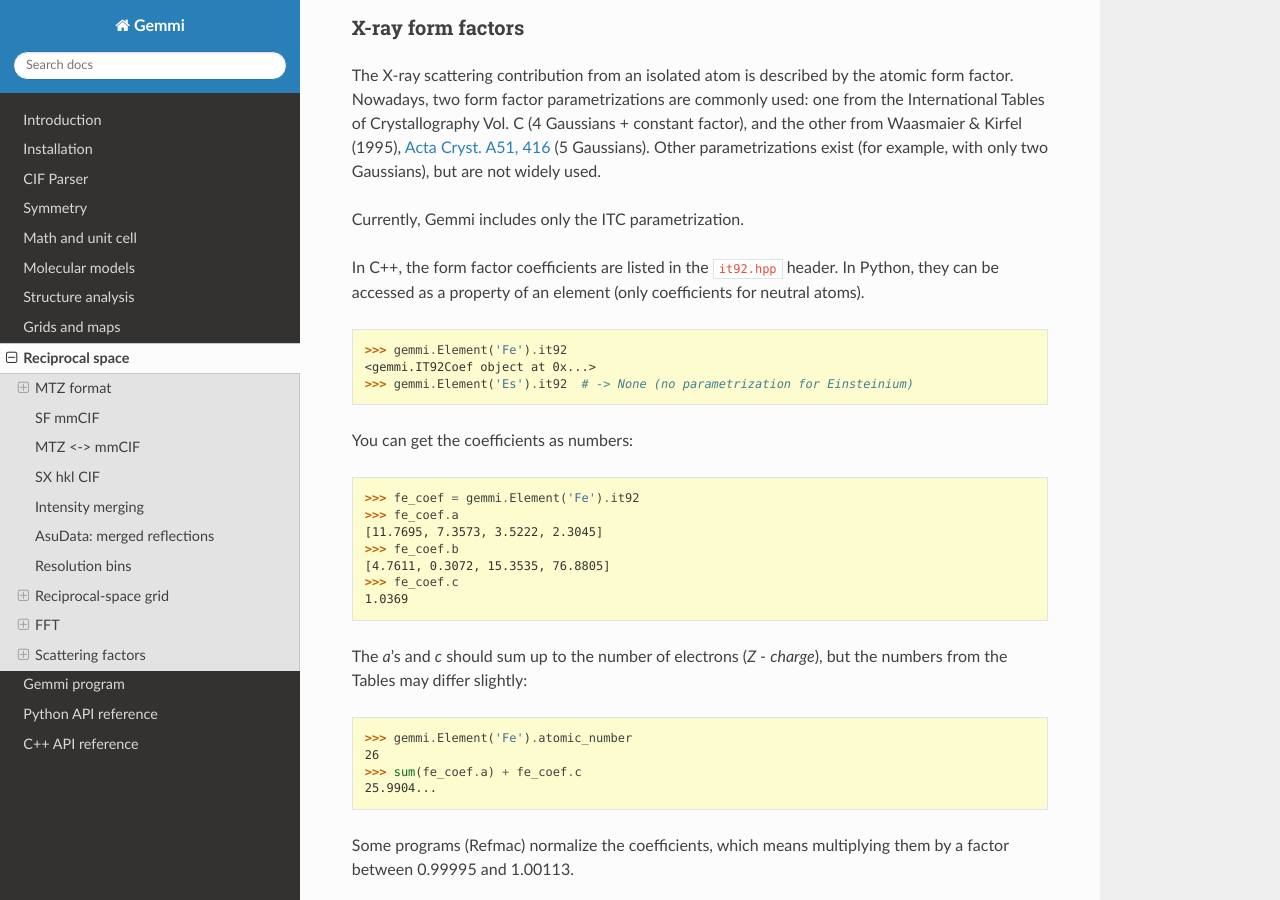
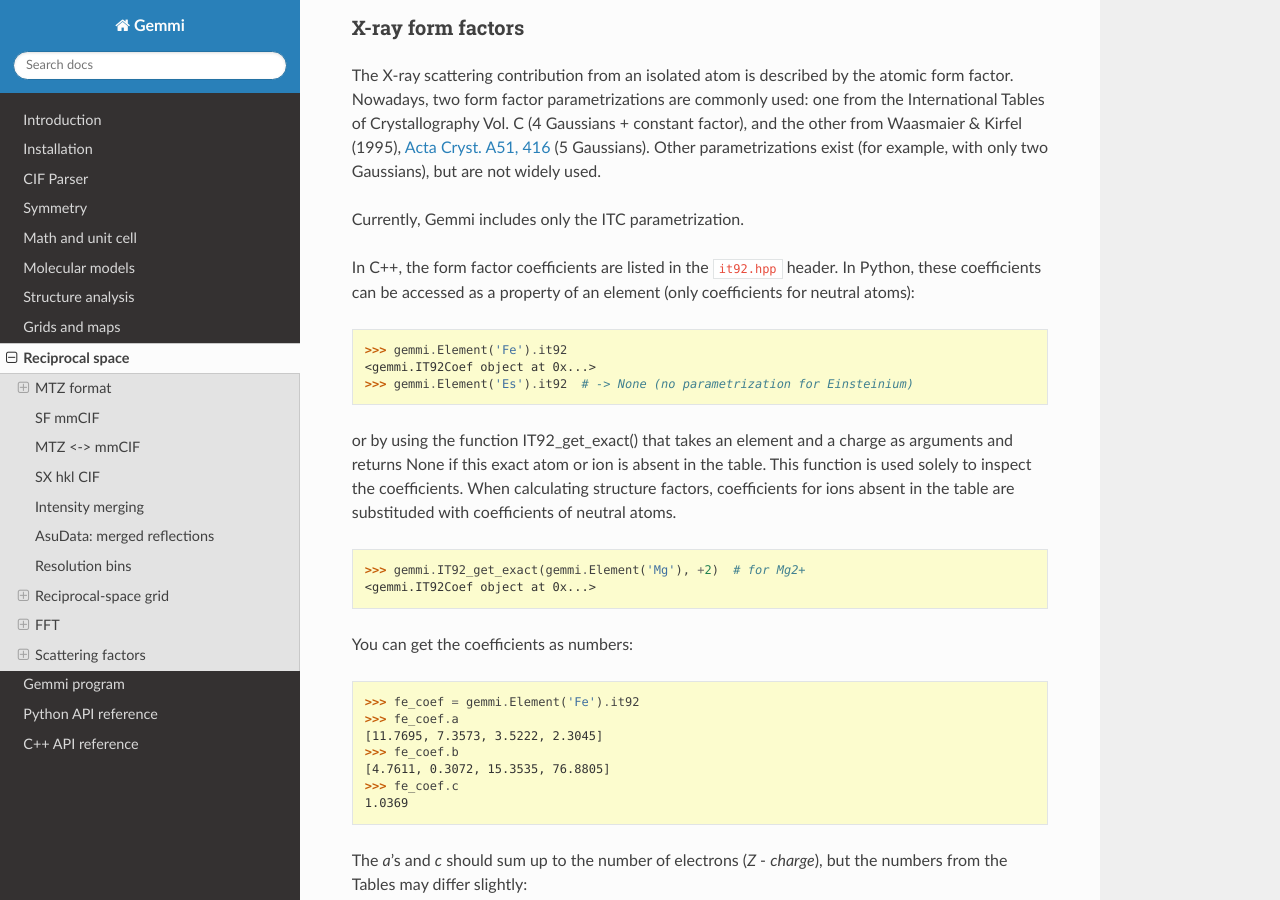
Before and after one commit to project-gemmi/gemmi, a Sphinx documentation site: the page built from docs/hkl.rst, in a window 1280 px wide and 900 px high, scrolled down 30814 px. Built offline with Sphinx 7.4.7 and the Read the Docs theme 2.0.0, drawn with Linux system fonts in a browser that asks for light colours.

Commit message:
add IT92::get_exact()

```diff
--- a/docs/hkl.rst
+++ b/docs/hkl.rst
@@ -1725,14 +1725,25 @@
 Currently, Gemmi includes only the ITC parametrization.
 
 In C++, the form factor coefficients are listed in the :file:`it92.hpp` header.
-In Python, they can be accessed as a property of an element (only coefficients
-for neutral atoms).
+In Python, these coefficients can be accessed as a property of an element
+(only coefficients for neutral atoms):
 
 .. doctest::
 
   >>> gemmi.Element('Fe').it92  #doctest: +ELLIPSIS
   <gemmi.IT92Coef object at 0x...>
   >>> gemmi.Element('Es').it92  # -> None (no parametrization for Einsteinium)
+
+or by using the function IT92_get_exact() that takes an element and a charge
+as arguments and returns None if this exact atom or ion is absent in the table.
+This function is used solely to inspect the coefficients.
+When calculating structure factors, coefficients for ions absent in the table
+are substituded with coefficients of neutral atoms.
+
+.. doctest::
+
+  >>> gemmi.IT92_get_exact(gemmi.Element('Mg'), +2)  # for Mg2+ #doctest: +ELLIPSIS
+  <gemmi.IT92Coef object at 0x...>
 
 You can get the coefficients as numbers:
 
```
Also changed, not shown: 4 other files.
